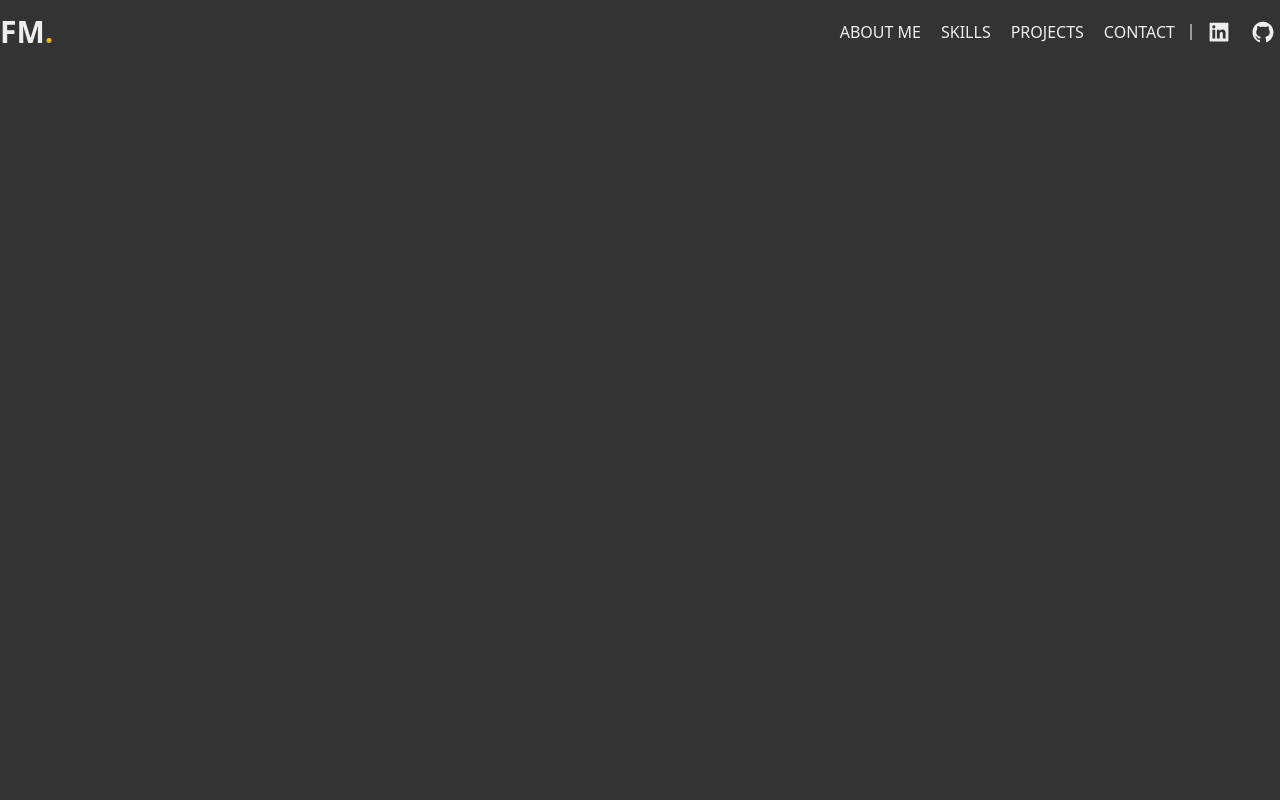
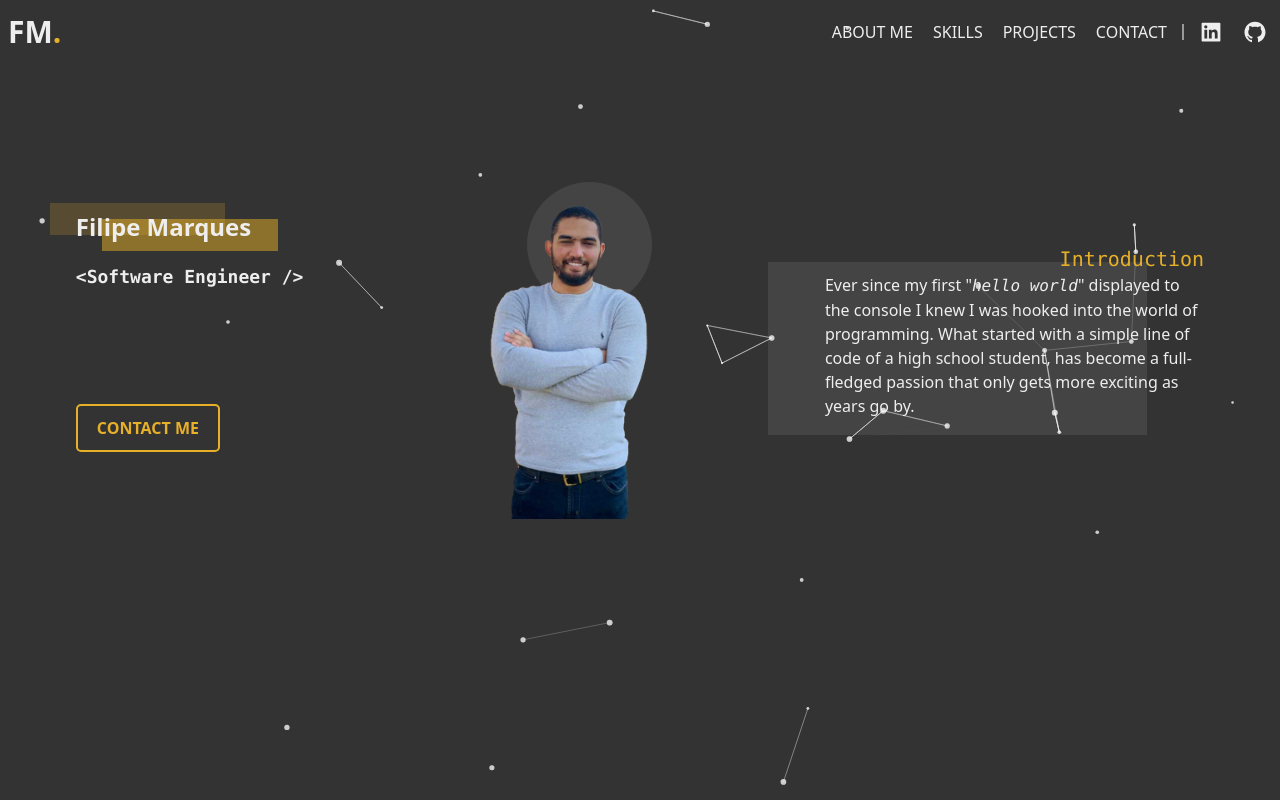
Before and after one commit to filipeqm94/portfolio, a React (Create React App) app: page / in a window 1280 px wide. Built offline with nearby package versions, Linux system fonts and the light colour scheme.

Commit message:
add particles effect to the website and add cta component

```diff
--- a/src/App.js
+++ b/src/App.js
@@ -1,12 +1,81 @@
 import React from 'react'
+
+import Particles from 'react-tsparticles'
+
+import CallToAction from './components/CallToAction'
 import Header from './components/Header'
+
+const particles = {
+  fpsLimit: 60,
+  interactivity: {
+    modes: {
+      bubble: {
+        distance: 100,
+        duration: 2,
+        opacity: 0.8,
+        size: 40
+      },
+      push: {
+        quantity: 4
+      },
+      repulse: {
+        distance: 200,
+        duration: 0.4
+      }
+    }
+  },
+  particles: {
+    color: {
+      value: '#ffffff'
+    },
+    links: {
+      color: '#ffffff',
+      distance: 100,
+      enable: true,
+      opacity: 0.5,
+      width: 1
+    },
+    collisions: {
+      enable: true
+    },
+    move: {
+      direction: 'none',
+      enable: true,
+      outMode: 'bounce',
+      random: false,
+      speed: 1,
+      straight: false
+    },
+    number: {
+      density: {
+        enable: true
+      },
+      value: 25
+    },
+    opacity: {
+      value: 0.5
+    },
+    shape: {
+      type: 'circle'
+    },
+    size: {
+      random: true,
+      value: 3
+    }
+  },
+  detectRetina: true
+}
 
 function App() {
   return (
-    <div className='sm:container mx-auto'>
+    <div className='container mx-auto px-2'>
+      <Particles options={particles} />
       <header>
         <Header />
       </header>
+      <main>
+        <CallToAction />
+      </main>
     </div>
   )
 }
```
